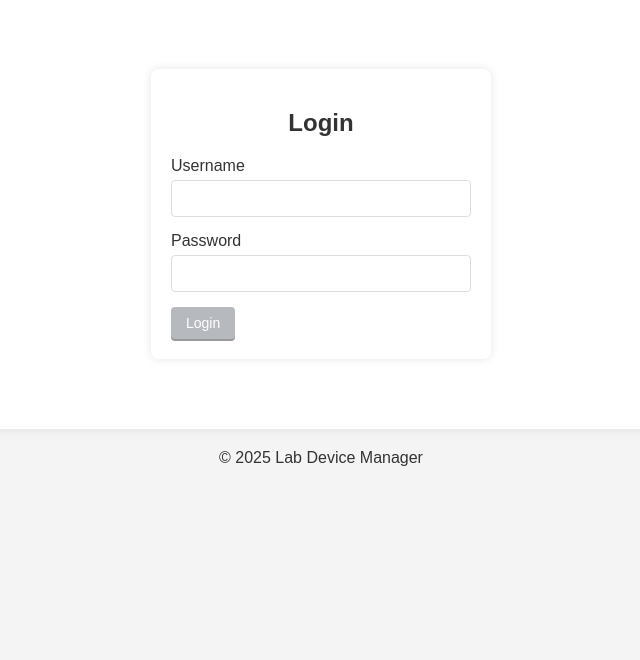
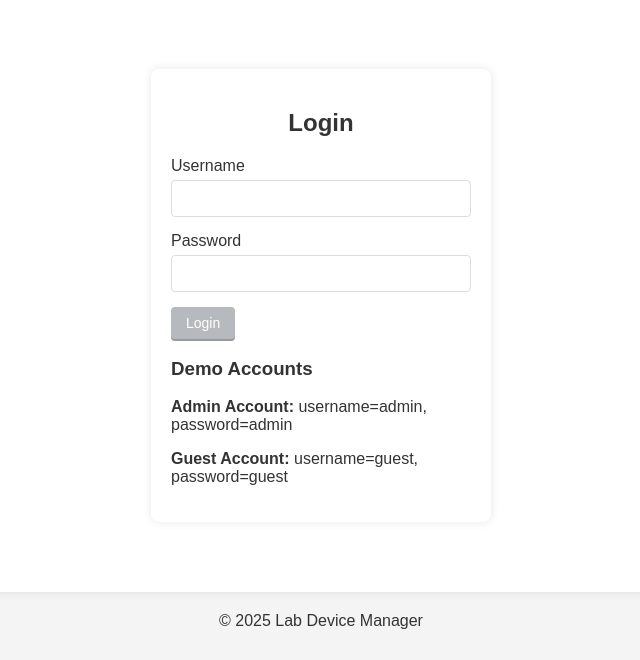
Before and after one commit to ViGeng/lab_device_manager, a Flask app: page /login in a window 1280 px wide. Shown: the part 140-800 px from the top of the page, without its empty margins (319-959 px from the left). Run offline with Flask 3, Linux system fonts and the light colour scheme.

Commit message:
Update app.py to change host to 127.0.0.1 and port to 80; enhance login.html with demo account information

```diff
--- a/app.py
+++ b/app.py
@@ -334,4 +334,4 @@ def create_admin_command():
 if __name__ == '__main__':
     # Removed automatic db.create_all() and admin creation from here.
     # Use 'flask init-db' and 'flask create-admin' CLI commands instead.
-    app.run(host='0.0.0.0', port=5000, debug=True)
+    app.run(host='127.0.0.1', port=80, debug=True)
--- a/templates/login.html
+++ b/templates/login.html
@@ -16,5 +16,11 @@
         </div>
         <button type="submit" class="btn">Login</button>
     </form>
+
+    <div class="demo-info">
+        <h3>Demo Accounts</h3>
+        <p><strong>Admin Account:</strong> username=admin, password=admin</p>
+        <p><strong>Guest Account:</strong> username=guest, password=guest</p>
+    </div>
 </div>
 {% endblock %}
```
